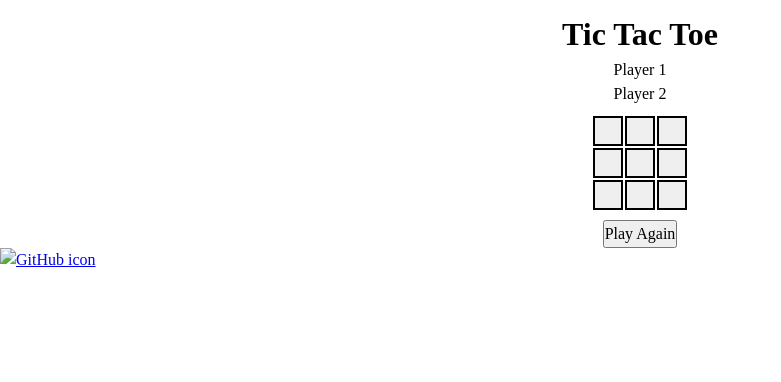
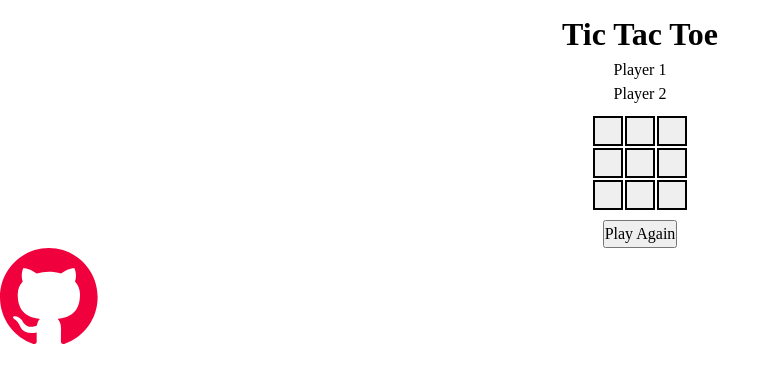
Before and after one commit to scottwright-dev/odin-project-tic-tac-toe, a website: page index.html in a window 1280 px wide. Shown: the whole page, without its empty margins (0-781 px from the left). Drawn offline with Linux system fonts and the light colour scheme; a web font is replaced by a local one.

Commit message:
fix: link missing footer icon

```diff
--- a/index.html
+++ b/index.html
@@ -39,7 +39,7 @@
     </main>
     <footer>
         <a href="https://github.com/scottwright-dev" target="_blank" class="github-icon">
-          <img class="github--img" src="img/" alt="GitHub icon">
+          <img class="github--img" src="img/github-icon.svg" alt="GitHub icon">
         </a>
       </footer>
 </body>
```
